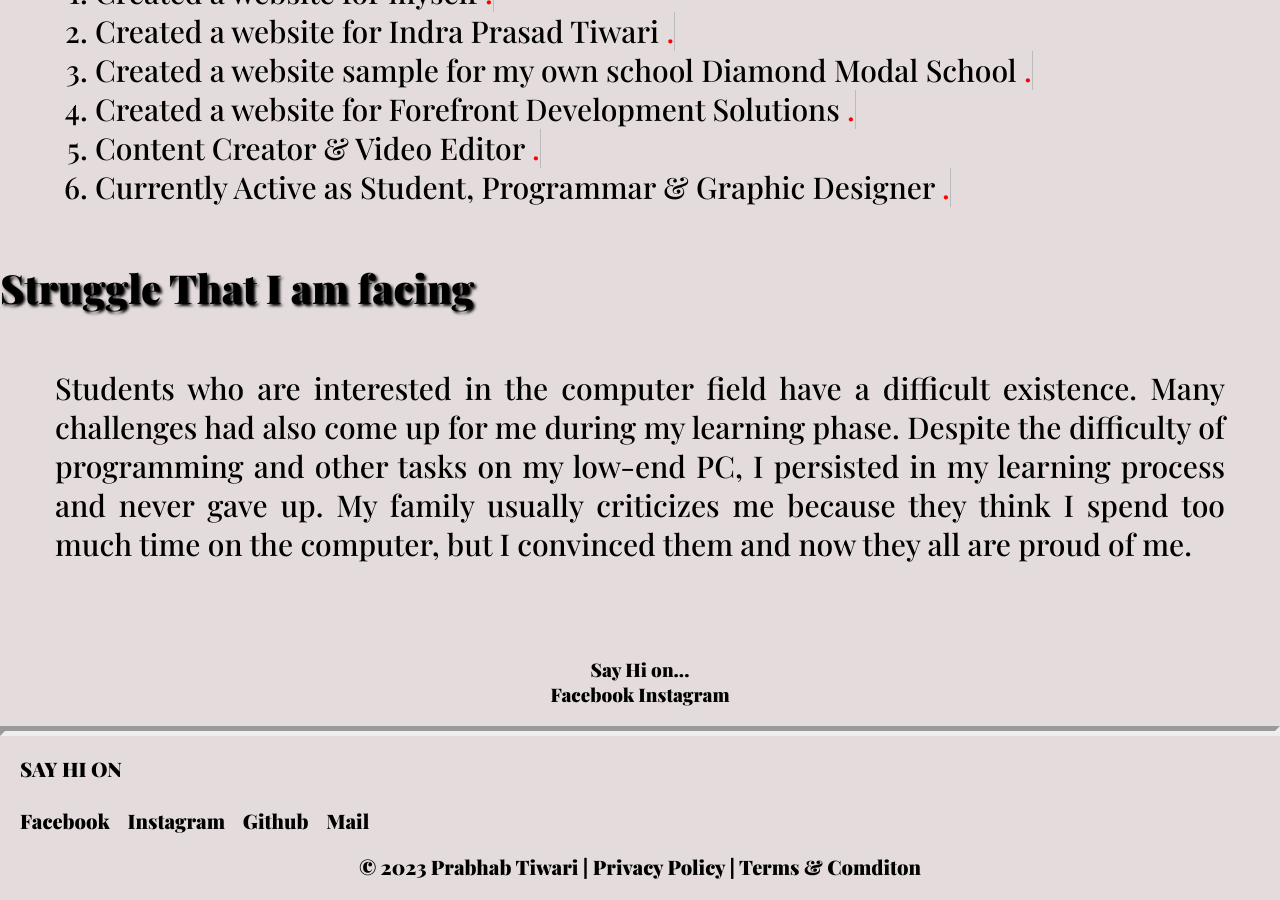
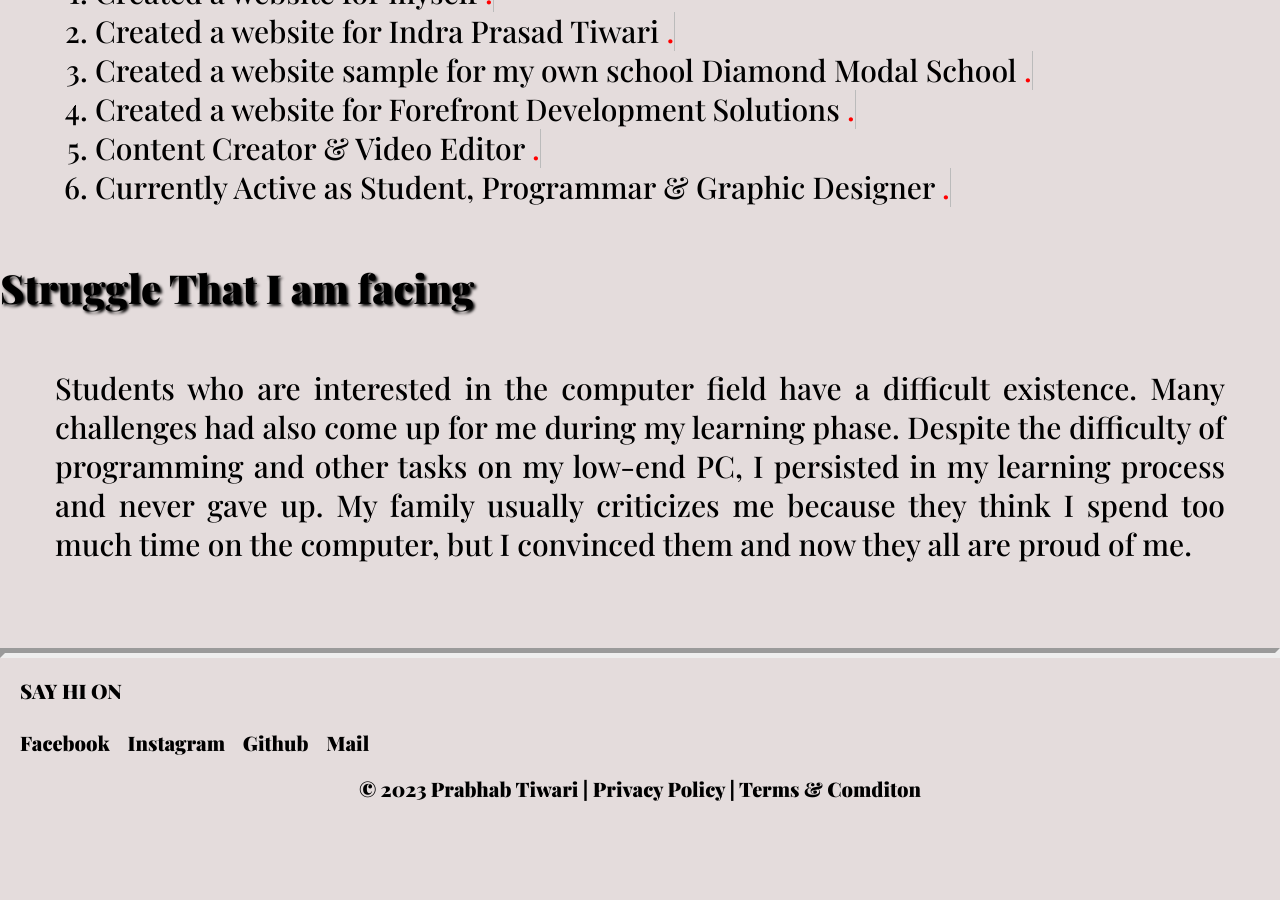
Before and after one commit to PrabhabTiwari/website, a Jekyll site: the page built from about.html, in a window 1280 px wide and 900 px high, scrolled down 1182 px. Built offline with Jekyll 4.4.1, drawn with Linux system fonts in a browser that asks for light colours; after the commit the page ends 2004 px from its top, so only the background shows below that.

Commit message:
Update about.html

```diff
--- a/about.html
+++ b/about.html
@@ -88,8 +88,5 @@ My interest in technology grew as I worked on it, and I began learning how to co
   </p> <br>
 
 
-  <h3>Say Hi on...<br>
-      <a href="https://www.facebook.com/tiwariprabhab/">Facebook</a>
-<a href="https://www.instagram.com/tiwari_prabhab/">Instagram</a>
 
   </h3>
```
